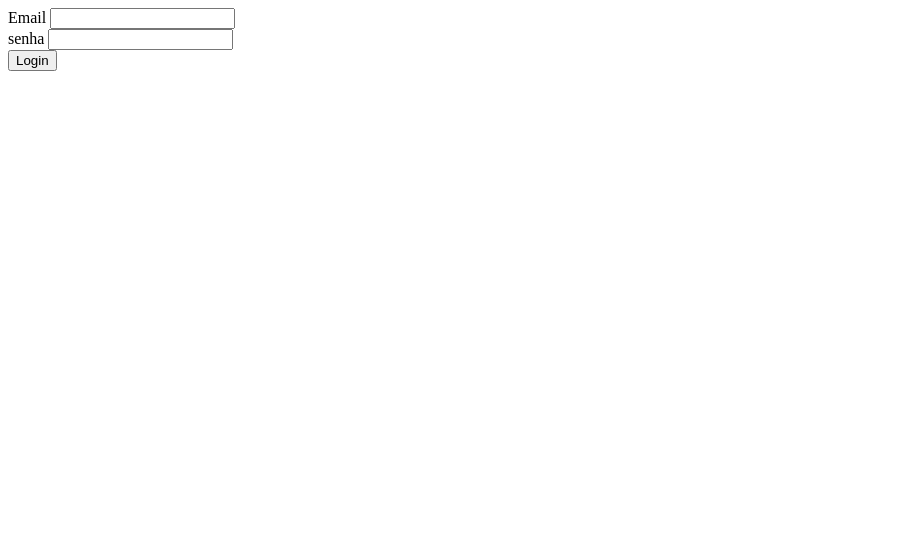
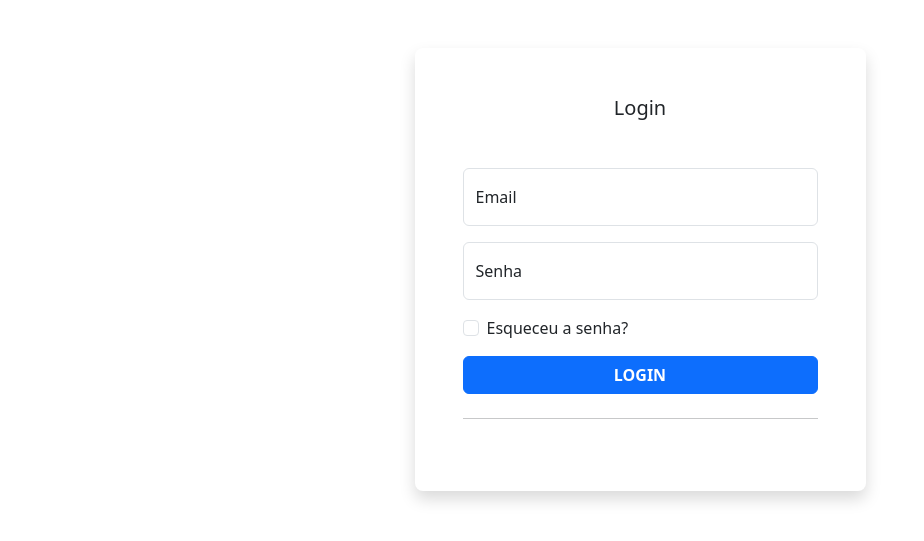
Before and after one commit to LeylaRegina/novosite, a Django app: page /login/ in a window 1280 px wide. Shown: the top 541 px of the page, without its empty margins (0-924 px from the left). Run offline with Django 5.2, Linux system fonts and the light colour scheme; some libraries are stand-ins or nearby versions.

Commit message:
ATUALIZAÇÃO 09082024

```diff
--- a/usuarios/templates/usuarios/login.html
+++ b/usuarios/templates/usuarios/login.html
@@ -1,29 +1,46 @@
+{% load static %}
 <!DOCTYPE html>
 <html lang="pt-br">
 <head>
     <meta charset="UTF-8">
     <meta http-equiv="X-UA-Compatible" content = "IE-Edge">
     <meta name="viewport" content="width=device-width, initial-scale=1.0">
+    <link href= "{% static 'css/bootstrap.min.css' %}" rel="stylesheet">
     <title>Login</title>
 </head>
 <body>
+    <div class="container">
+        <div class="row">
+          <div class="col-sm-9 col-md-7 col-lg-5 mx-auto">
+            <div class="card border-0 shadow rounded-3 my-5">
+              <div class="card-body p-4 p-sm-5">
+                <h5 class="card-title text-center mb-5 fw-light fs-5">Login</h5>
+                <form action="{% url 'login' &}" method="POST">
+                    {% csrf_token %}
+                  <div class="form-floating mb-3">
+                    <input type="email" class="form-control" id="floatingInput" placeholder="name@example.com" name = "email">
+                    <label for="floatingInput">Email</label>
+                  </div>
+                  <div class="form-floating mb-3">
+                    <input type="password" class="form-control" id="floatingPassword" placeholder="Senha" name = "senha">
+                    <label for="floatingPassword">Senha</label>
+                  </div>
 
-    <div class = "container">
-        <form action="{% url 'login' %}" method="POST">
-            {% csrf_token %}
-            <div class="input-email">
-                <label for = "useremail">Email</label>
-                <input type = "email" id = "useremail" name = "email">
+                  <div class="form-check mb-3">
+                    <input class="form-check-input" type="checkbox" value="" id="rememberPasswordCheck">
+                    <label class="form-check-label" for="rememberPasswordCheck">Esqueceu a senha?</label>
+                  </div>
+                  <div class="d-grid">
+                    <button class="btn btn-primary btn-login text-uppercase fw-bold" type="submit">Login</button>
+                  </div>
+                  <hr class="my-4">
+
+                </form>
+              </div>
             </div>
-            <div class="input-password">
-                <label for="userpassword">senha</label>
-                <input type="password" id="userpassword" name="senha">
-            </div>
-            <div class="login-button">
-                <button class="login-b" type = "submit">Login</button>
-            </div>
-        </form>
-    </div>
+          </div>
+        </div>
+      </div>
 
 
 </body>
```
Also changed, not shown: usuarios/templates/usuarios/cadastro.html (added, +12 -0 lines).
